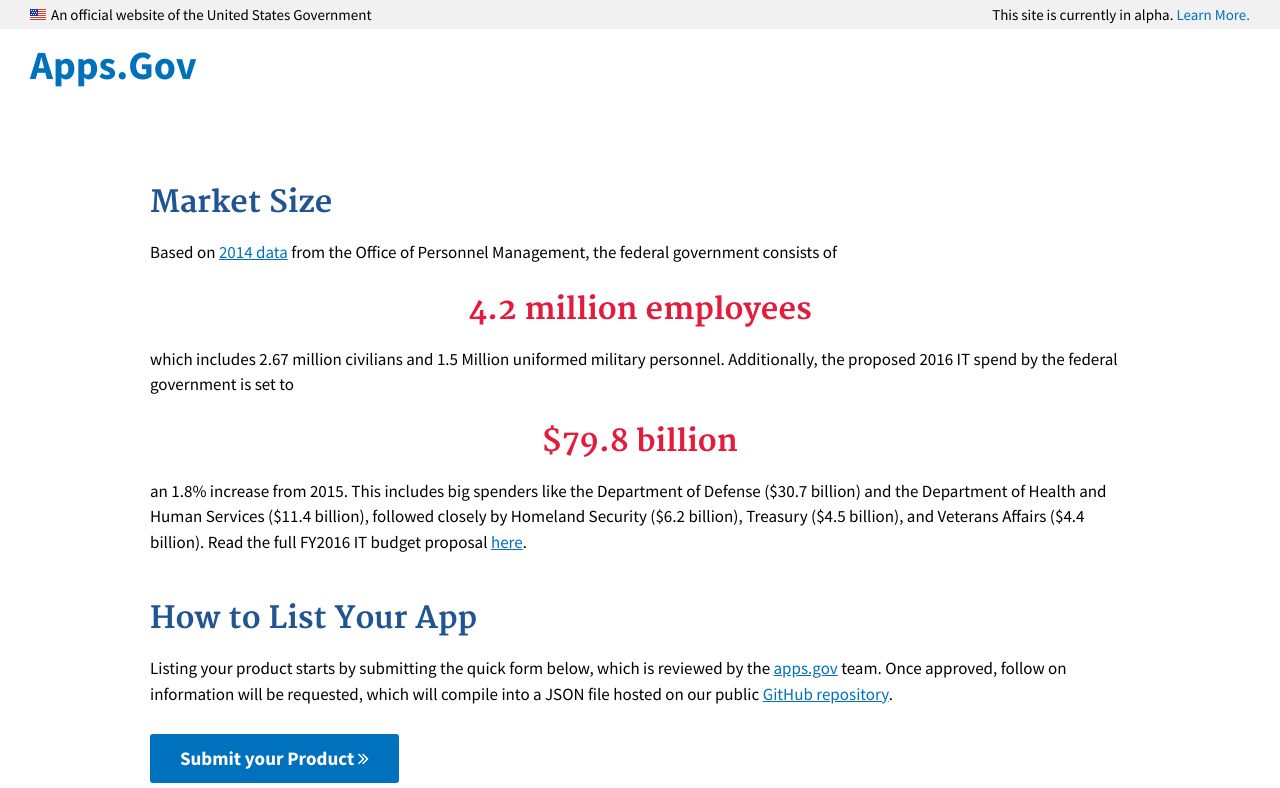
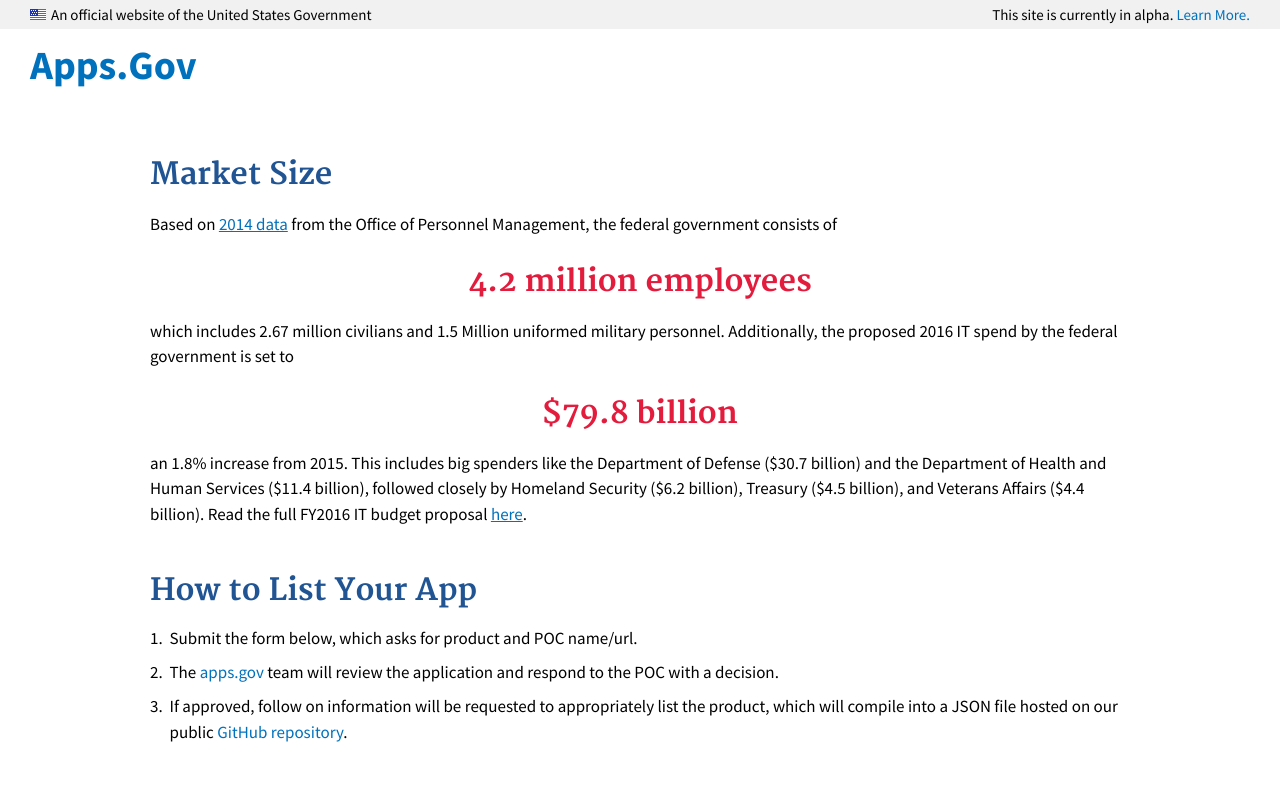
Before and after one commit to presidential-innovation-fellows/apps-gov, a Jekyll site: the page built from listing.html, in a window 1280 px wide, cut to the strip 0-788 px from the top of the page. Built offline with Jekyll 4.4.1, drawn with Linux system fonts in a browser that asks for light colours; a script that is not in the unit is left out.

Commit message:
more updates to listing page

```diff
--- a/_sass/pages/_listing.scss
+++ b/_sass/pages/_listing.scss
@@ -1,5 +1,5 @@
 .listing{
-  margin-top:100px;
+  margin-top:50px;
   margin-bottom:125px;
   h3{
   	color:#e31c3d;
@@ -7,4 +7,9 @@
   	font-size:3rem;
   	margin-top:25px;
   }
+  a.usa-button-big{
+  	&:visited{
+  		color:#fff;
+  	}
+  }
 }
--- a/listing.html
+++ b/listing.html
@@ -17,7 +17,11 @@ permalink: listing/
 			<h3>$79.8 billion</h3>
 			<p>an 1.8% increase from 2015. This includes big spenders like the Department of Defense ($30.7 billion) and the Department of Health and Human Services ($11.4 billion), followed closely by Homeland Security ($6.2 billion), Treasury ($4.5 billion), and Veterans Affairs ($4.4 billion). Read the full FY2016 IT budget proposal <a href="https://www.whitehouse.gov/sites/default/files/omb/budget/fy2016/assets/ap_17_it.pdf" target="blank">here</a>.</p>
 			<h2>How to List Your App</h2>
-			<p>Listing your product starts by submitting the quick form below, which is reviewed by the <a href="/">apps.gov</a> team. Once approved, follow on information will be requested, which will compile into a JSON file hosted on our public <a href="https://github.com/presidential-innovation-fellows/apps-gov" target="blank">GitHub repository</a>.</p>
+			<ol>
+				<li>Submit the form below, which asks for product and POC name/url.</li>
+				<li>The <a href="/">apps.gov</a> team will review the application and respond to the POC with a decision.</li>
+				<li>If approved, follow on information will be requested to appropriately list the product, which will compile into a JSON file hosted on our public <a href="https://github.com/presidential-innovation-fellows/apps-gov" target="blank">GitHub repository</a>.</li>
+			</ol>
 			<a class="typeform-share usa-button-big" type="button" href="https://pif.typeform.com/to/ObIM8s" data-mode="1" target="_blank">Submit your Product <i class="fa fa-angle-double-right"></i></a>
 			<script>(function(){var qs,js,q,s,d=document,gi=d.getElementById,ce=d.createElement,gt=d.getElementsByTagName,id='typef_orm',b='https://s3-eu-west-1.amazonaws.com/share.typeform.com/';if(!gi.call(d,id)){js=ce.call(d,'script');js.id=id;js.src=b+'share.js';q=gt.call(d,'script')[0];q.parentNode.insertBefore(js,q)}id=id+'_';if(!gi.call(d,id)){qs=ce.call(d,'link');qs.rel='stylesheet';qs.id=id;qs.href=b+'share-button.css';s=gt.call(d,'head')[0];s.appendChild(qs,s)}})()</script>
 
```
